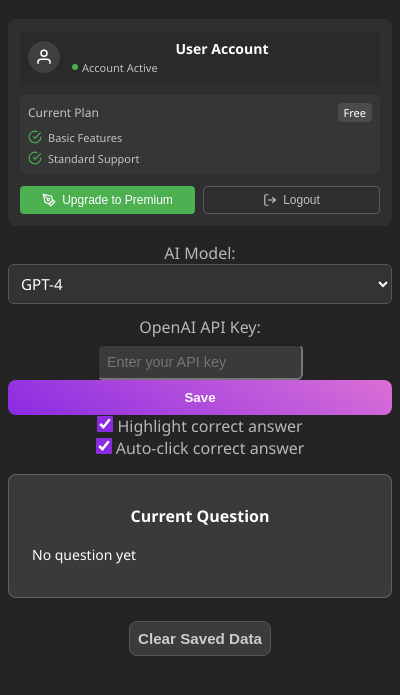
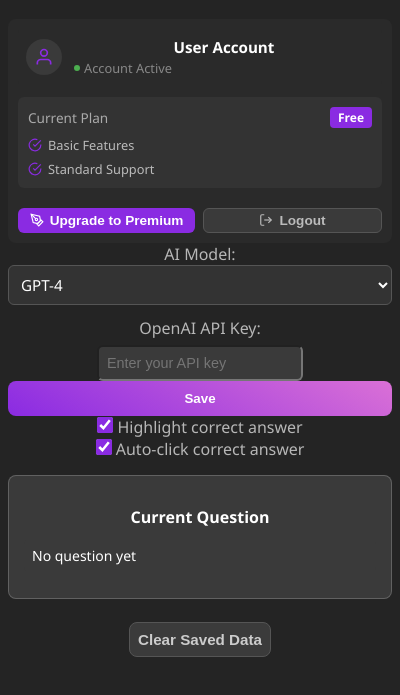
Before and after one commit to im23b-busere/QuizGPT, a browser extension: page popup/popup.html in a window 400 px wide. Shown: the part 67-762 px from the top of the page. Drawn offline with Linux system fonts and the light colour scheme.

Commit message:
Update settings UI

```diff
--- a/styles/styles.css
+++ b/styles/styles.css
@@ -124,21 +124,23 @@ body.popup-container {
 
 .modal-content {
     background: #1e1e1e;
-    border: 1px solid #444;
-    padding: 16px;
-    border-radius: 14px;
-    height: 100%;
-    width: 100%;
-    max-width: 800px;
+    border: none;
+    padding: 20px 16px;
+    border-radius: 0;
+    height: 100vh;
+    width: 100vw;
+    max-width: none;
     color: #eee;
     text-align: left;
     position: relative;
-    max-height: 90vh;
+    max-height: none;
+    display: flex;
+    flex-direction: column;
 }
 
 .modal-content h2 {
     margin-top: 0;
-    margin-bottom: 25px;
+    margin-bottom: 15px;
     font-size: 1.4em;
     color: #fff;
     text-align: center;
@@ -195,14 +197,14 @@ body.popup-container {
 .close-modal {
     all: unset;
     position: absolute;
-    top: 20px;
-    right: 20px;
+    top: 16px;
+    right: 16px;
     font-size: 1.8em;
     font-weight: bold;
     color: #bbb;
     cursor: pointer;
-    width: 30px;
-    height: 30px;
+    width: 32px;
+    height: 32px;
     display: flex;
     align-items: center;
     justify-content: center;
@@ -213,7 +215,6 @@ body.popup-container {
 
 .close-modal:hover {
     color: #fff;
-    background-color: rgba(255, 255, 255, 0.1);
     transform: scale(1.1);
 }
 
@@ -302,13 +303,15 @@ body.popup-container {
 
 .tab-content {
     width: 100%;
-    height: 100%;
+    height: auto;
     display: none;
     padding: 8px 0;
+    overflow: hidden;
 }
 
 .tab-content.active {
     display: block;
+    height: auto;
 }
 
 .footer-buttons {
@@ -512,10 +515,10 @@ body.popup-container {
 
 /* Account Section Styles */
 .account-section {
-    padding: 12px;
-    background: rgba(255, 255, 255, 0.05);
+    padding: 10px;
+    background: #2a2a2a;
     border-radius: 8px;
-    margin-bottom: 16px;
+    margin-top: 0px;
 }
 
 .user-profile {
@@ -526,29 +529,30 @@ body.popup-container {
 }
 
 .profile-icon {
-    width: 32px;
-    height: 32px;
-    background: rgba(255, 255, 255, 0.1);
+    width: 36px;
+    height: 36px;
+    background: #3a3a3a;
     border-radius: 50%;
     display: flex;
     align-items: center;
     justify-content: center;
-    color: #fff;
+    flex-shrink: 0;
 }
 
 .profile-icon svg {
-    width: 18px;
-    height: 18px;
+    width: 20px;
+    height: 20px;
+    stroke: #8A2BE2;
 }
 
 .profile-info {
-    flex: 1;
+    flex-grow: 1;
 }
 
 .username {
-    font-size: 14px;
-    font-weight: 500;
-    color: #fff;
+    font-size: 0.95em;
+    font-weight: 600;
+    color: white;
     margin-bottom: 2px;
 }
 
@@ -566,14 +570,14 @@ body.popup-container {
 }
 
 .status-text {
-    font-size: 11px;
-    color: rgba(255, 255, 255, 0.7);
+    font-size: 0.8em;
+    color: #888;
 }
 
 .plan-status {
-    background: rgba(255, 255, 255, 0.03);
+    background: #333;
     border-radius: 6px;
-    padding: 8px;
+    padding: 10px;
     margin-bottom: 12px;
 }
 
@@ -585,16 +589,17 @@ body.popup-container {
 }
 
 .plan-label {
-    font-size: 12px;
-    color: rgba(255, 255, 255, 0.7);
+    font-size: 0.85em;
+    color: #aaa;
 }
 
 .plan-badge {
-    font-size: 11px;
-    padding: 2px 6px;
-    background: rgba(255, 255, 255, 0.1);
+    background: #8A2BE2;
+    color: white;
+    padding: 2px 8px;
     border-radius: 4px;
-    color: #fff;
+    font-size: 0.75em;
+    font-weight: 600;
 }
 
 .plan-features {
@@ -607,19 +612,21 @@ body.popup-container {
     display: flex;
     align-items: center;
     gap: 6px;
-    font-size: 11px;
-    color: rgba(255, 255, 255, 0.7);
+    font-size: 0.8em;
+    color: #bbb;
 }
 
 .feature svg {
     width: 14px;
     height: 14px;
-    color: #4CAF50;
+    stroke: #8A2BE2;
 }
 
 .account-actions {
     display: flex;
     gap: 8px;
+    margin-top: auto;
+    padding-top: 8px;
 }
 
 .upgrade-button, .logout-button {
@@ -628,36 +635,37 @@ body.popup-container {
     align-items: center;
     justify-content: center;
     gap: 6px;
-    padding: 6px 12px;
-    border-radius: 4px;
-    font-size: 12px;
-    font-weight: 500;
+    padding: 4px;
+    border-radius: 6px;
+    font-size: 0.85em;
+    font-weight: 600;
     cursor: pointer;
     transition: all 0.2s ease;
 }
 
 .upgrade-button {
-    background: #4CAF50;
-    color: #fff;
+    background: #8A2BE2;
+    color: white;
     border: none;
 }
 
 .upgrade-button:hover {
-    background: #45a049;
+    background: #9b4de3;
 }
 
 .logout-button {
-    background: transparent;
-    color: rgba(255, 255, 255, 0.7);
-    border: 1px solid rgba(255, 255, 255, 0.2);
+    background: #3a3a3a;
+    color: #bbb;
+    border: 1px solid #555;
 }
 
 .logout-button:hover {
-    background: rgba(255, 255, 255, 0.1);
-    color: #fff;
+    background: #444;
+    color: white;
 }
 
 .upgrade-button svg, .logout-button svg {
     width: 14px;
     height: 14px;
+    stroke: currentColor;
 }
```
Also changed, not shown: pages/popup.html (+2 -8 lines).
